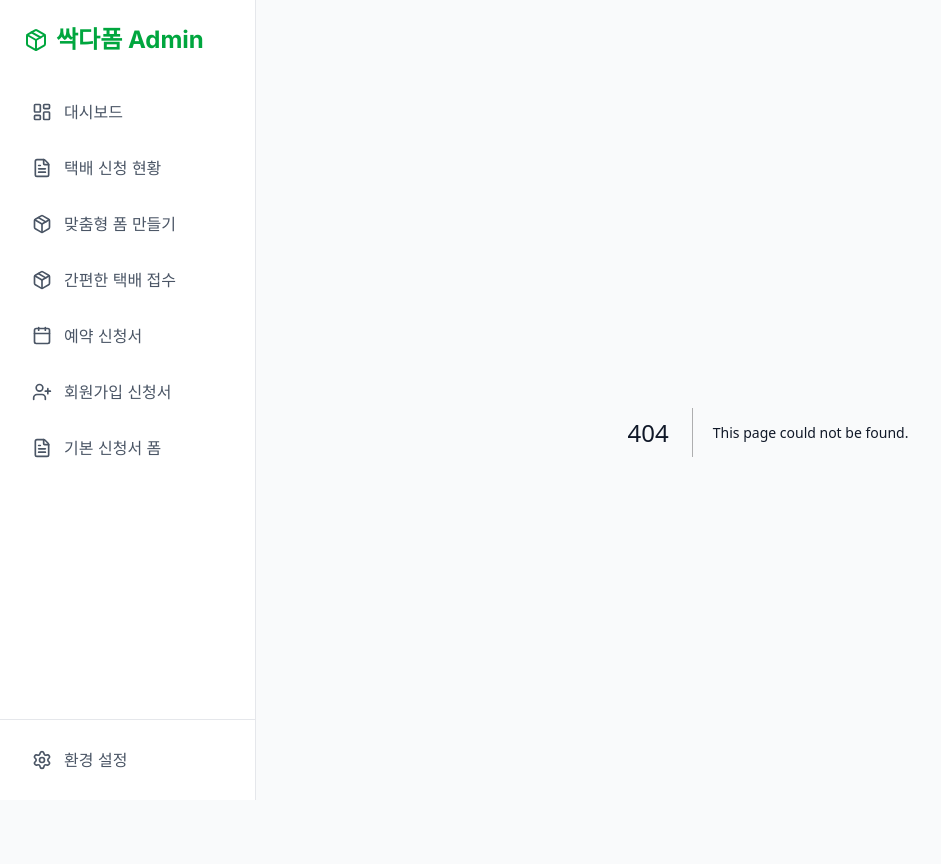
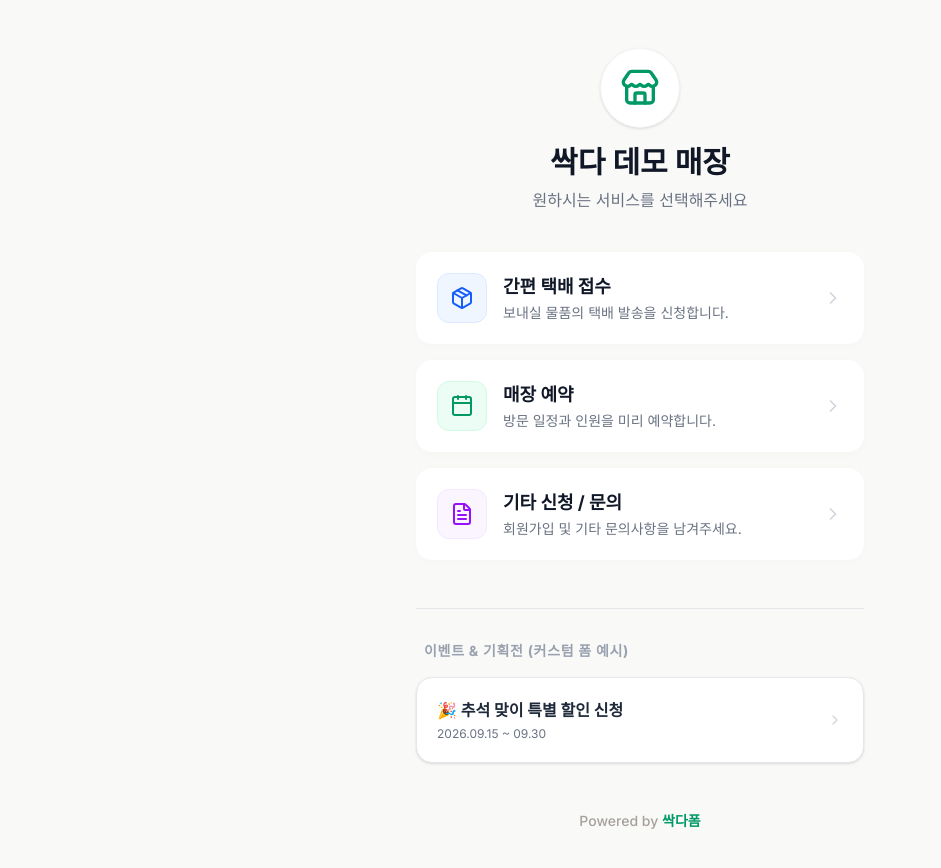
Before and after one commit to hannune-s/ssakdaform, a Next.js app: page /store/demo in a window 1280 px wide. Before the commit this address had no page. Shown: the top 868 px of the page, without its empty margins (0-941 px from the left). Built offline with nearby package versions, Linux system fonts and the light colour scheme.

Commit message:
feat: 고객용 스토어 통합 허브 페이지 구현 (/store/[slug])

```diff
--- /dev/null
+++ b/src/app/store/[slug]/page.tsx
@@ -0,0 +1,89 @@
+"use client";
+
+import { useParams } from 'next/navigation';
+import Link from 'next/link';
+import { Package, Calendar, FileText, ChevronRight, Store } from 'lucide-react';
+
+export default function StoreHubPage() {
+  const params = useParams();
+  const slug = params?.slug as string;
+
+  // 실제로는 slug를 이용해 DB에서 매장 정보를 불러옵니다.
+  // 데모를 위해 임시로 slug를 파싱하여 매장명을 생성합니다.
+  const storeName = slug === 'demo' ? '싹다 데모 매장' : `${decodeURIComponent(slug || '우리')} 매장`;
+
+  const standardForms = [
+    {
+      id: 'delivery-preset',
+      title: '간편 택배 접수',
+      description: '보내실 물품의 택배 발송을 신청합니다.',
+      icon: <Package className="w-6 h-6 text-blue-600" />,
+      color: 'bg-blue-50 border-blue-100 group-hover:border-blue-300',
+    },
+    {
+      id: 'reservation-preset',
+      title: '매장 예약',
+      description: '방문 일정과 인원을 미리 예약합니다.',
+      icon: <Calendar className="w-6 h-6 text-emerald-600" />,
+      color: 'bg-emerald-50 border-emerald-100 group-hover:border-emerald-300',
+    },
+    {
+      id: 'basic-preset',
+      title: '기타 신청 / 문의',
+      description: '회원가입 및 기타 문의사항을 남겨주세요.',
+      icon: <FileText className="w-6 h-6 text-purple-600" />,
+      color: 'bg-purple-50 border-purple-100 group-hover:border-purple-300',
+    }
+  ];
+
+  return (
+    <div className="min-h-screen bg-[#F9F9F8] flex flex-col items-center py-12 px-4 font-sans relative">
+      <div className="w-full max-w-md">
+        {/* Header */}
+        <div className="text-center mb-10">
+          <div className="w-20 h-20 bg-white rounded-full shadow-sm border border-gray-100 flex items-center justify-center mx-auto mb-4">
+            <Store className="w-10 h-10 text-emerald-600" />
+          </div>
+          <h1 className="text-2xl sm:text-3xl font-bold text-gray-900 mb-2">{storeName}</h1>
+          <p className="text-gray-500">원하시는 서비스를 선택해주세요</p>
+        </div>
+
+        {/* Form Links */}
+        <div className="space-y-4">
+          {standardForms.map((form) => (
+            <Link href={`/form/${form.id}`} key={form.id} className="block group">
+              <div className="p-5 rounded-2xl border border-transparent transition-all duration-200 flex items-center gap-4 bg-white shadow-[0_2px_10px_rgb(0,0,0,0.02)] group-hover:shadow-md cursor-pointer">
+                <div className={`p-3 rounded-xl ${form.color} transition-colors border`}>
+                  {form.icon}
+                </div>
+                <div className="flex-1">
+                  <h3 className="font-bold text-gray-900 text-lg mb-0.5">{form.title}</h3>
+                  <p className="text-sm text-gray-500">{form.description}</p>
+                </div>
+                <ChevronRight className="w-5 h-5 text-gray-300 group-hover:text-gray-500 transition-colors" />
+              </div>
+            </Link>
+          ))}
+        </div>
+
+        {/* Custom Forms Section (Placeholder for Demo) */}
+        <div className="mt-12 pt-8 border-t border-gray-200">
+           <h3 className="text-sm font-bold text-gray-400 mb-4 px-2 uppercase tracking-wider">이벤트 & 기획전 (커스텀 폼 예시)</h3>
+           <Link href="/form/demo-12345" className="block group">
+              <div className="p-5 rounded-2xl border border-gray-200 bg-white shadow-sm group-hover:shadow-md transition-all flex items-center justify-between">
+                <div>
+                  <h4 className="font-bold text-gray-800">🎉 추석 맞이 특별 할인 신청</h4>
+                  <p className="text-xs text-gray-500 mt-1">2026.09.15 ~ 09.30</p>
+                </div>
+                <ChevronRight className="w-4 h-4 text-gray-300 group-hover:text-gray-500" />
+              </div>
+           </Link>
+        </div>
+
+        <div className="mt-12 text-center text-sm text-stone-400 font-medium">
+          Powered by <span className="text-emerald-600 font-semibold">싹다폼</span>
+        </div>
+      </div>
+    </div>
+  );
+}
--- a/src/components/LayoutWrapper.tsx
+++ b/src/components/LayoutWrapper.tsx
@@ -6,8 +6,8 @@ import Sidebar from "@/components/Sidebar";
 export default function LayoutWrapper({ children }: { children: React.ReactNode }) {
   const pathname = usePathname();
 
-  // 고객용 페이지 (form, preview) 인지 확인
-  const isCustomerPage = pathname?.startsWith('/form/') || pathname?.startsWith('/preview');
+  // 고객용 페이지 (form, preview, store hub) 인지 확인
+  const isCustomerPage = pathname?.startsWith('/form/') || pathname?.startsWith('/preview') || pathname?.startsWith('/store/');
 
   // 고객용 페이지인 경우 사이드바와 마진을 렌더링하지 않음
   if (isCustomerPage) {
```
